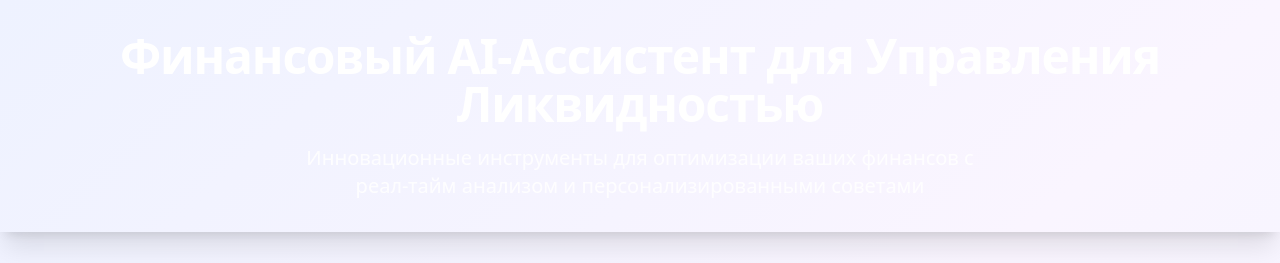
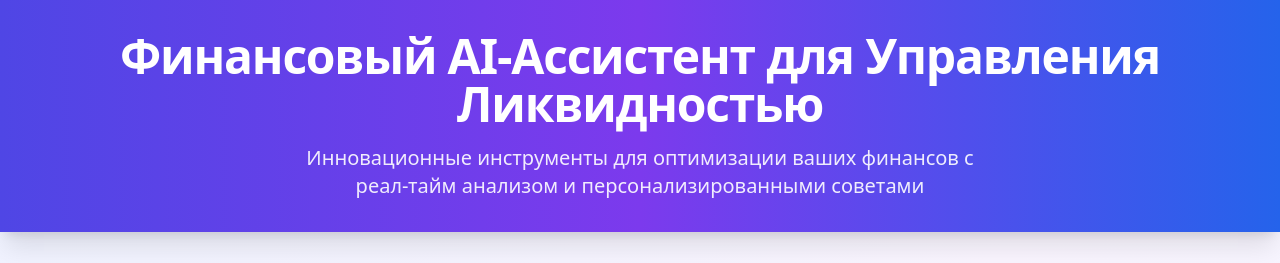
Before and after one commit to Sakk0022/financial-assistant-vite, a React (Vite) app: page / in a window 1280 px wide. Shown: the top 263 px of the page. Built offline with nearby package versions, Linux system fonts and the light colour scheme; no server answers.

Commit message:
Prepare for vercel

```diff
--- a/src/App.jsx
+++ b/src/App.jsx
@@ -77,7 +77,7 @@ const FinancialAssistantPage = () => {
   return (
     <div className="min-h-screen bg-gradient-to-br from-indigo-50 via-purple-50 to-blue-50">
       {/* Header */}
-      <header className="gradient-bg text-white shadow-xl">
+      <header className="gradient-bg text-white shadow-xl ">
         <div className="max-w-8xl mx-auto px-4 py-8 text-center">
           <h1 className="text-4xl md:text-5xl font-bold tracking-tight animate-fade-in mb-4">
             Финансовый AI-Ассистент для Управления Ликвидностью
--- a/src/index.css
+++ b/src/index.css
@@ -32,6 +32,12 @@ body {
   min-height: 100vh;
 }
 
+header {
+  position: relative;
+  z-index: 10; /* Чтобы header был выше других элементов */
+  background: linear-gradient(to right, #4f46e5, #7c3aed, #2563eb); /* Явно задаём фон без прозрачности */
+}
+
 #root {
   max-width: 100%;
   margin: 0;
```
